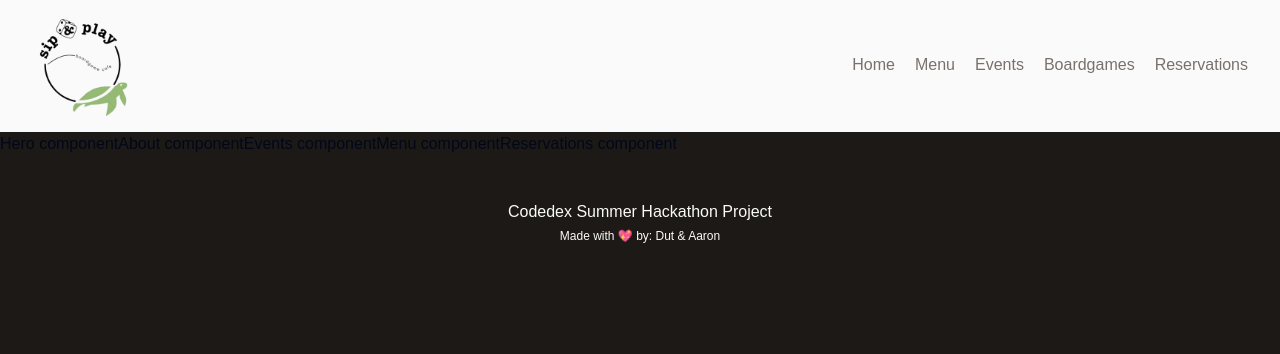
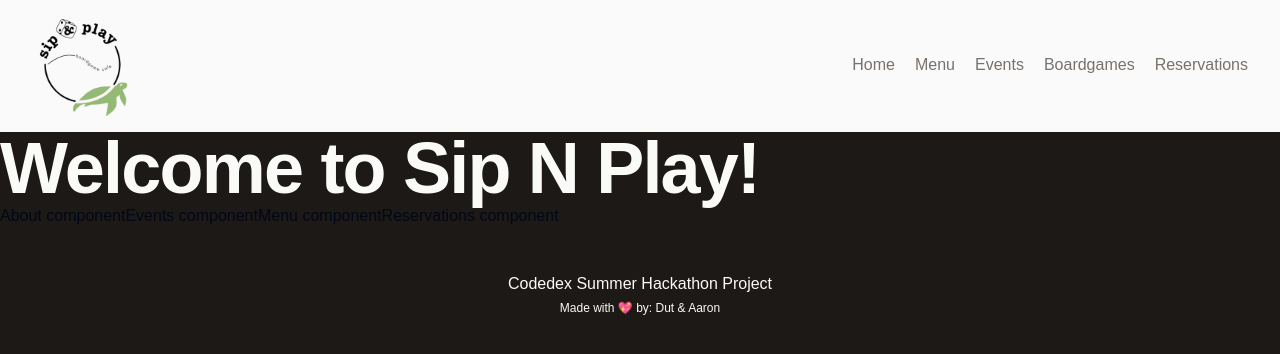
Before and after one commit to latham91/sipnplay, a Next.js app: page / in a window 1280 px wide. Shown: the top 354 px of the page. Built offline with nearby package versions, Linux system fonts and the light colour scheme.

Commit message:
fixes: changed my navbar and footer to the right layout

```diff
--- a/app/(storefront)/layout.jsx
+++ b/app/(storefront)/layout.jsx
@@ -1,7 +1,14 @@
+import Footer from "@/components/storefront/Footer";
+import Navbar from "@/components/storefront/Navbar";
+
 export default function StoreFrontLayout({ children }) {
   return (
     <div>
-      <main>{children}</main>
+      <main>
+        <Navbar />
+        {children}
+        <Footer />
+      </main>
     </div>
   );
 }
--- a/app/layout.jsx
+++ b/app/layout.jsx
@@ -10,11 +10,7 @@ export const metadata = {
 export default function RootLayout({ children }) {
   return (
     <html lang="en">
-      <body>
-        <Navbar />
-        {children}
-        <Footer />
-      </body>
+      <body>{children}</body>
     </html>
   );
 }
--- a/components/storefront/Homepage/Hero.jsx
+++ b/components/storefront/Homepage/Hero.jsx
@@ -1,3 +1,10 @@
+import { Button } from "@/components/ui/button";
+import Link from "next/link";
+
 export default function Hero() {
-  return <>Hero component</>;
+  return (
+    <div>
+      <h1 className="text-stone-50">Welcome to Sip N Play!</h1>
+    </div>
+  );
 }
```
